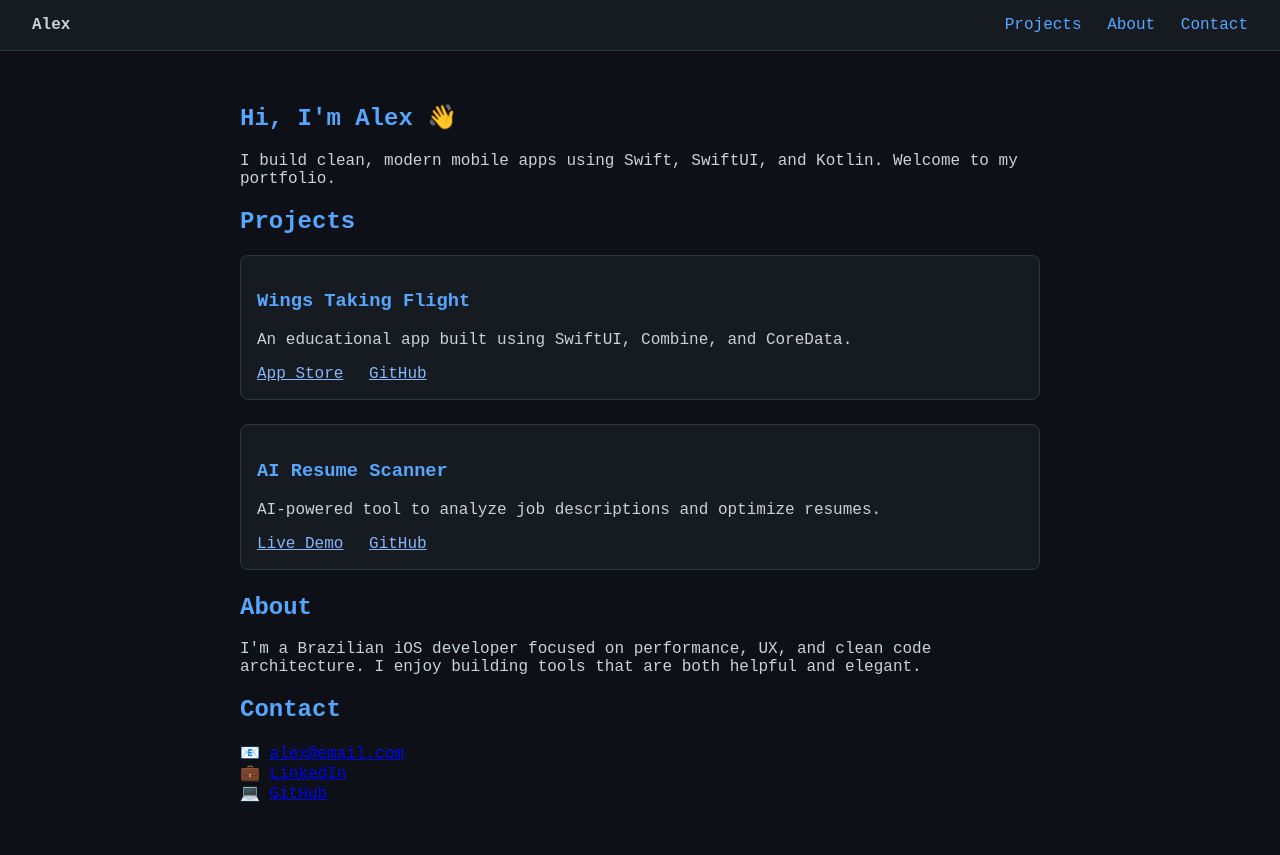
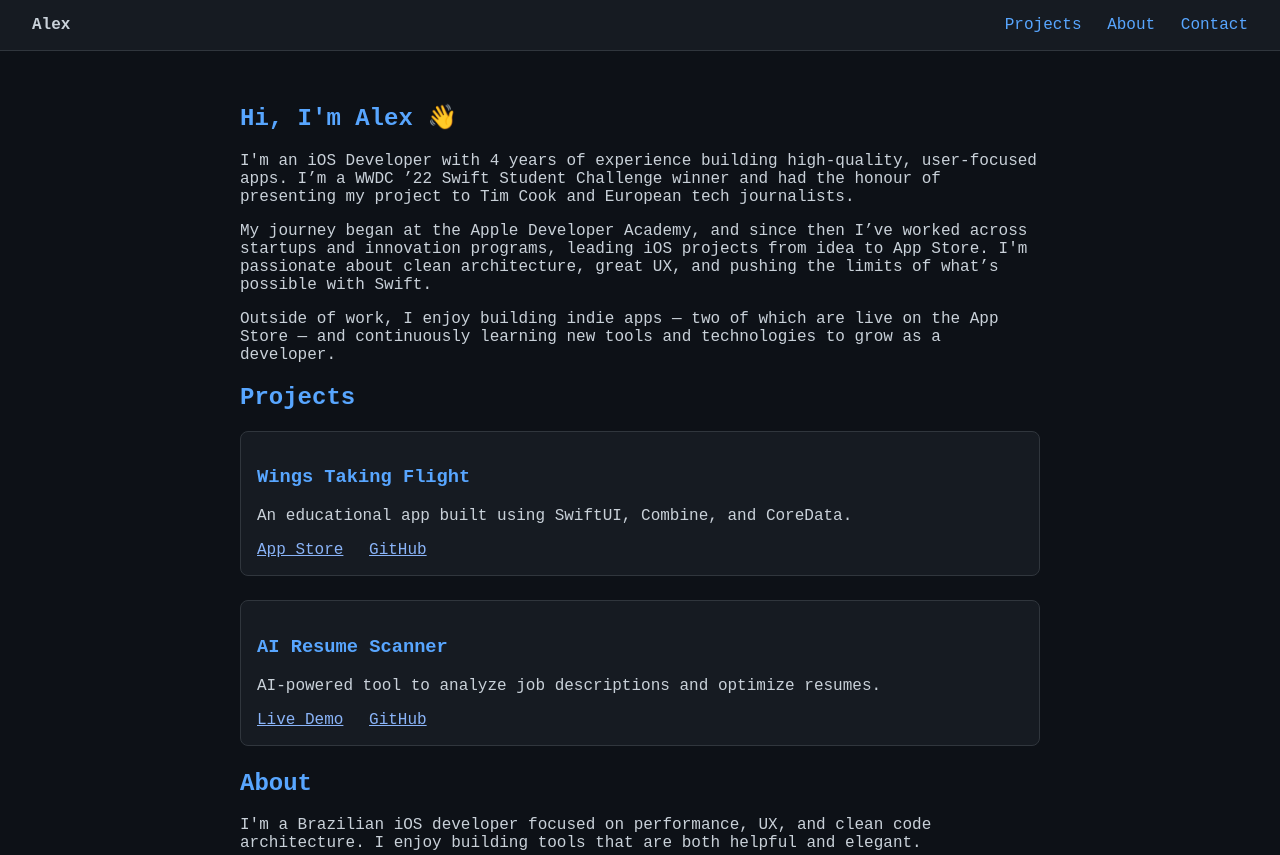
Before and after one commit to alexfrsoares/alexapps-portfolio, a plain HTML site: page index.html in a window 1280 px wide. Shown: the top 855 px of the page. Drawn offline with Linux system fonts and the light colour scheme.

Commit message:
Update index.html

```diff
--- a/index.html
+++ b/index.html
@@ -67,7 +67,9 @@
   <main>
     <section id="intro">
       <h1>Hi, I'm Alex 👋</h1>
-      <p>I build clean, modern mobile apps using Swift, SwiftUI, and Kotlin. Welcome to my portfolio.</p>
+      <p>I'm an iOS Developer with 4 years of experience building high-quality, user-focused apps. I’m a WWDC ’22 Swift Student Challenge winner and had the honour of presenting my project to Tim Cook and European tech journalists.</p>
+      <p>My journey began at the Apple Developer Academy, and since then I’ve worked across startups and innovation programs, leading iOS projects from idea to App Store. I'm passionate about clean architecture, great UX, and pushing the limits of what’s possible with Swift.</p>
+      <p>Outside of work, I enjoy building indie apps — two of which are live on the App Store — and continuously learning new tools and technologies to grow as a developer.</p>
     </section>
 
     <section id="projects">
```
